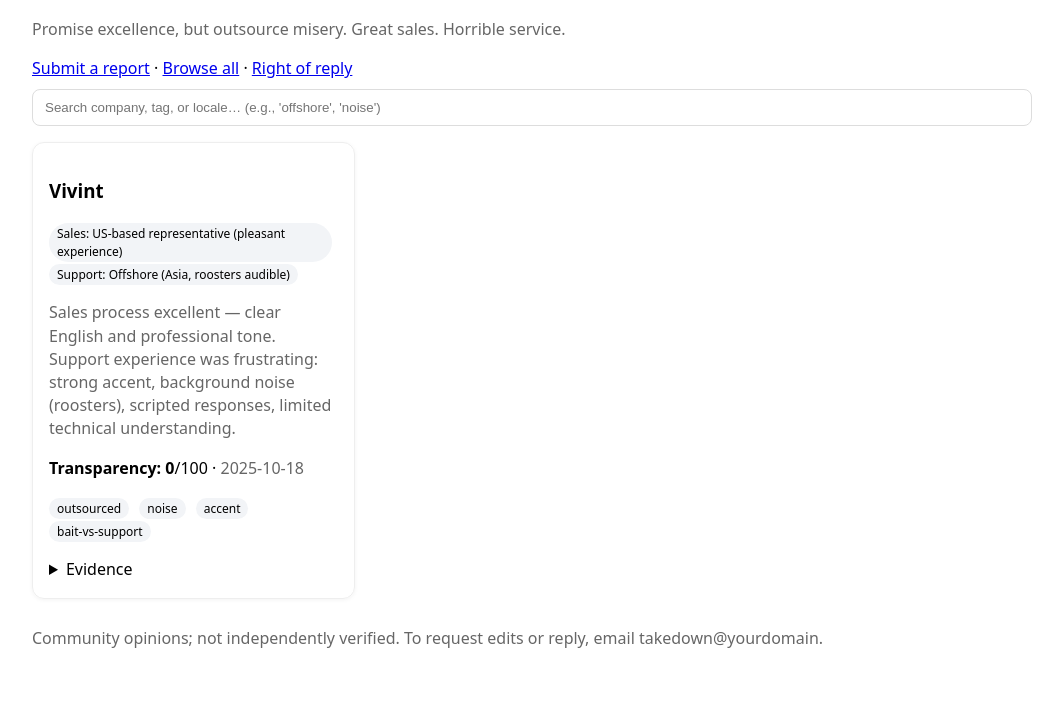
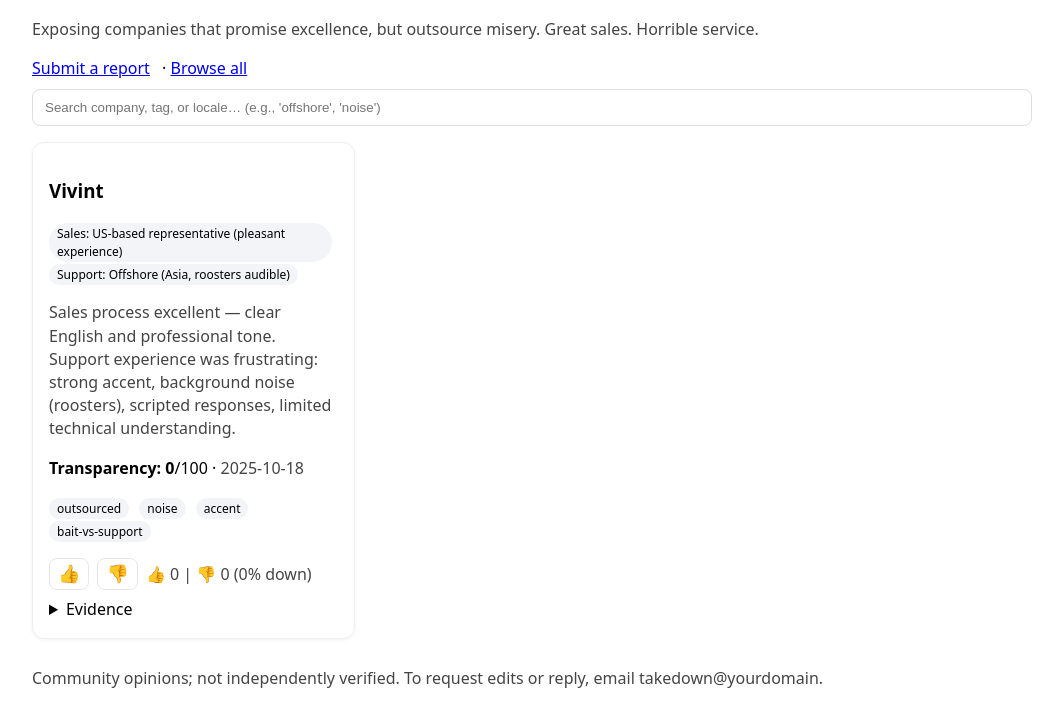
Before and after one commit to ucrayze/nastyservice-site, a plain HTML site: page index.html in a window 1280 px wide. Shown: the part 95-809 px from the top of the page, without its empty margins (108-1171 px from the left). Drawn offline with Linux system fonts and the light colour scheme.

Commit message:
Update index.html

```diff
--- a/index.html
+++ b/index.html
@@ -10,17 +10,21 @@
     .grid{display:grid;grid-template-columns:repeat(auto-fill,minmax(280px,1fr));gap:16px}
     .card{border:1px solid #eee;border-radius:12px;padding:16px;box-shadow:0 1px 4px rgba(0,0,0,.05)}
     .pill{display:inline-block;padding:2px 8px;border-radius:999px;background:#f2f4f7;margin-right:6px;font-size:12px}
-    .muted{color:#666}
+    .muted{color:#444}
     input[type=search]{width:100%;padding:10px 12px;border:1px solid #ddd;border-radius:8px;margin:8px 0 16px}
     .score{font-weight:700}
+    nav a{margin-right:.5rem}
+    .vote-btn{cursor:pointer;font-size:18px;border:1px solid #e5e7eb;border-radius:8px;padding:4px 8px;background:#fff}
+    .vote-wrap{display:flex;align-items:center;gap:8px;margin-top:10px}
   </style>
 </head>
 <body>
   <header>
     <h1>Support Scorecards</h1>
-    <p class="muted">Promise excellence, but outsource misery. Great sales. Horrible service.</p>
+    <p class="muted">Exposing companies that promise excellence, but outsource misery. Great sales. Horrible service.</p>
     <nav>
-      <a href="submit.html">Submit a report</a> · <a href="companies.html">Browse all</a> · <a href="#" id="about">Right of reply</a>
+      <a href="submit.html">Submit a report</a> ·
+      <a href="companies.html">Browse all</a>
     </nav>
   </header>
 
@@ -34,43 +38,85 @@
   </footer>
 
   <script>
+    // --- Voting (per-browser local storage) ---
+    function voteKey(name){ return `vote-${name}`; }
+    function getVotes(name){
+      try { return JSON.parse(localStorage.getItem(voteKey(name))||'{"up":0,"down":0}'); }
+      catch { return {up:0,down:0}; }
+    }
+    function setVotes(name, v){ localStorage.setItem(voteKey(name), JSON.stringify(v)); }
+    function vote(name, dir){
+      const v = getVotes(name);
+      if(dir==='up') v.up++;
+      if(dir==='down') v.down++;
+      setVotes(name, v);
+      renderVotes(name);
+    }
+    function renderVotes(name){
+      const v = getVotes(name);
+      const el = document.getElementById(`score-${cssId(name)}`);
+      if(!el) return;
+      const total = v.up + v.down;
+      const pctDown = total ? Math.round((v.down/total)*100) : 0;
+      el.textContent = `👍 ${v.up} | 👎 ${v.down}  (${pctDown}% down)`;
+    }
+
+    // --- Utilities ---
+    function cssId(s){ return s.replace(/\s+/g,'-').replace(/[^a-zA-Z0-9\-_]/g,'').toLowerCase(); }
+    function tagPills(tags){ return (tags||[]).map(t=>`<span class="pill">${t}</span>`).join(" "); }
+
     async function transparencyScore(item){
       let s=0;
       if((item.sales_locale||"").trim().toLowerCase()===(item.support_locale||"").trim().toLowerCase()) s+=40;
       if((item.notes_disclose_location||false)===true) s+=20;
-      if((item.escalation_path||"").length>0) s+=20;
+      if((item.escalation_path||"")!=="") s+=20;
       if(!(item.tags||[]).some(t=>["noise","accent","scripted"].includes(t))) s+=20;
       return s;
     }
+
     function match(item, q){
       const hay = [item.name, item.sales_locale, item.support_locale, item.support_quality_notes, ...(item.tags||[])].join(" ").toLowerCase();
       return hay.includes(q);
     }
-    function tagPills(tags){ return (tags||[]).map(t=>`<span class="pill">${t}</span>`).join(" "); }
 
     async function render(q=""){
-      const res = await fetch("data/companies.json");
+      const res = await fetch(`data/companies.json?cache=${Date.now()}`);
       const data = await res.json();
       const list = q ? data.filter(it=>match(it,q.toLowerCase())) : data;
+
       const cards = await Promise.all(list.map(async it=>{
         const score = await transparencyScore(it);
+        const id = cssId(it.name);
         return `
-          <article class="card">
+          <article class="card" id="card-${id}">
             <h3>${it.name}</h3>
             <div><span class="pill">Sales: ${it.sales_locale||"?"}</span><span class="pill">Support: ${it.support_locale||"?"}</span></div>
             <p class="muted">${it.support_quality_notes||""}</p>
             <p><span class="score">Transparency: ${score}</span>/100 · <span class="muted">${it.date_reported||""}</span></p>
             <p>${tagPills(it.tags)}</p>
-            <details><summary>Evidence</summary>
+
+            <div class="vote-wrap">
+              <button class="vote-btn" onclick="vote('${it.name}','up')" aria-label="Thumbs up ${it.name}">👍</button>
+              <button class="vote-btn" onclick="vote('${it.name}','down')" aria-label="Thumbs down ${it.name}">👎</button>
+              <span id="score-${id}" class="muted"></span>
+            </div>
+
+            <details style="margin-top:8px"><summary>Evidence</summary>
               <ul>
-                ${(it.evidence||[]).map(e=>`<li>${e.type}: <a href="${e.url}" rel="nofollow noopener" target="_blank">${e.url}</a></li>`).join("")}
+                ${(it.evidence||[]).map(e=>`<li>${e.type}: ${e.url?`<a href="${e.url}" rel="nofollow noopener" target="_blank">${e.url}</a>`:"(none)"}</li>`).join("")}
               </ul>
               <p class="muted">${it.disclaimer||""}</p>
             </details>
           </article>`;
       }));
-      document.getElementById("results").innerHTML = cards.join("") || `<p class="muted">No matches.</p>`;
+
+      const results = document.getElementById("results");
+      results.innerHTML = cards.join("") || `<p class="muted">No matches.</p>`;
+
+      // After DOM updated, render vote counts for all cards
+      list.forEach(it => renderVotes(it.name));
     }
+
     document.getElementById("q").addEventListener("input", e=>render(e.target.value));
     render();
   </script>
```
